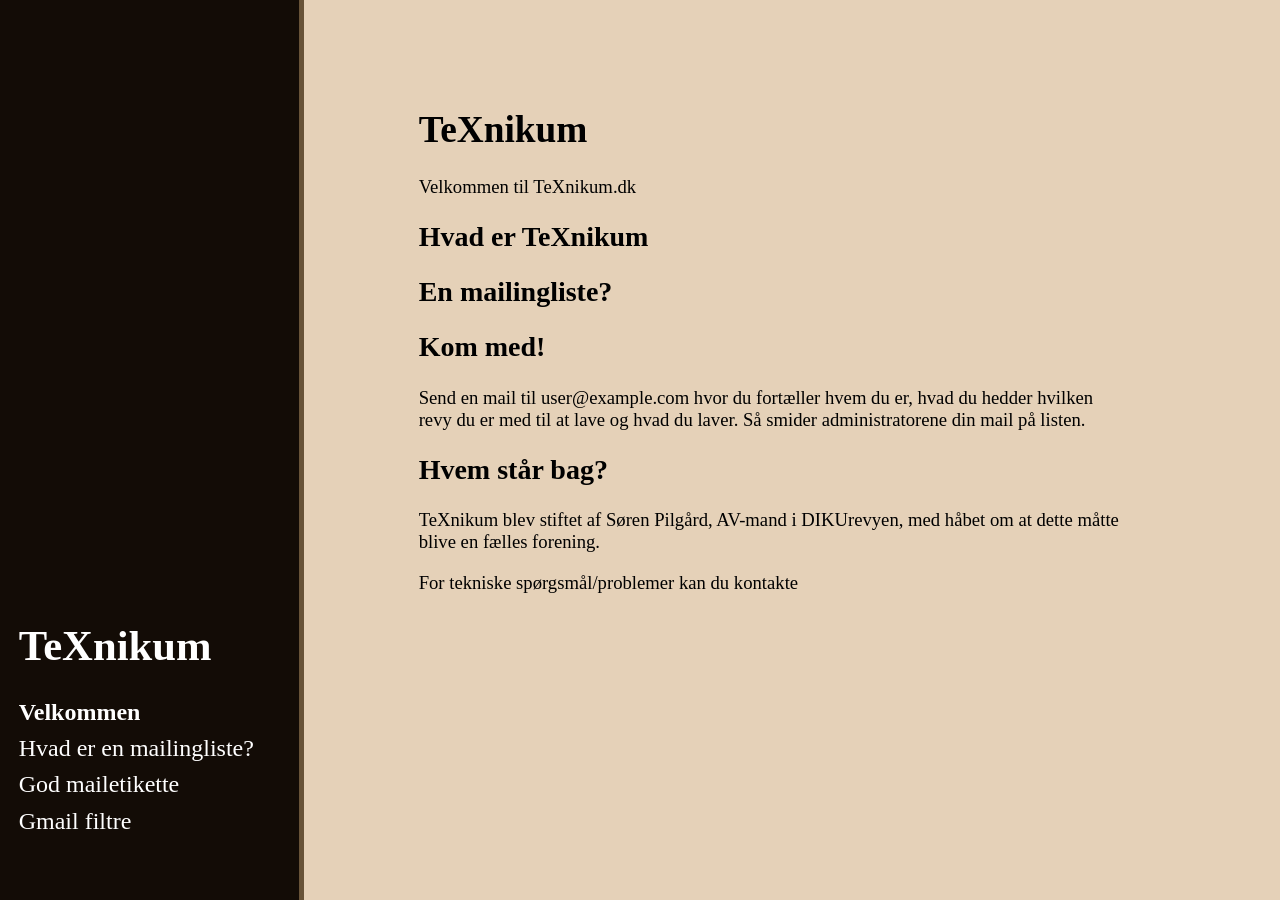
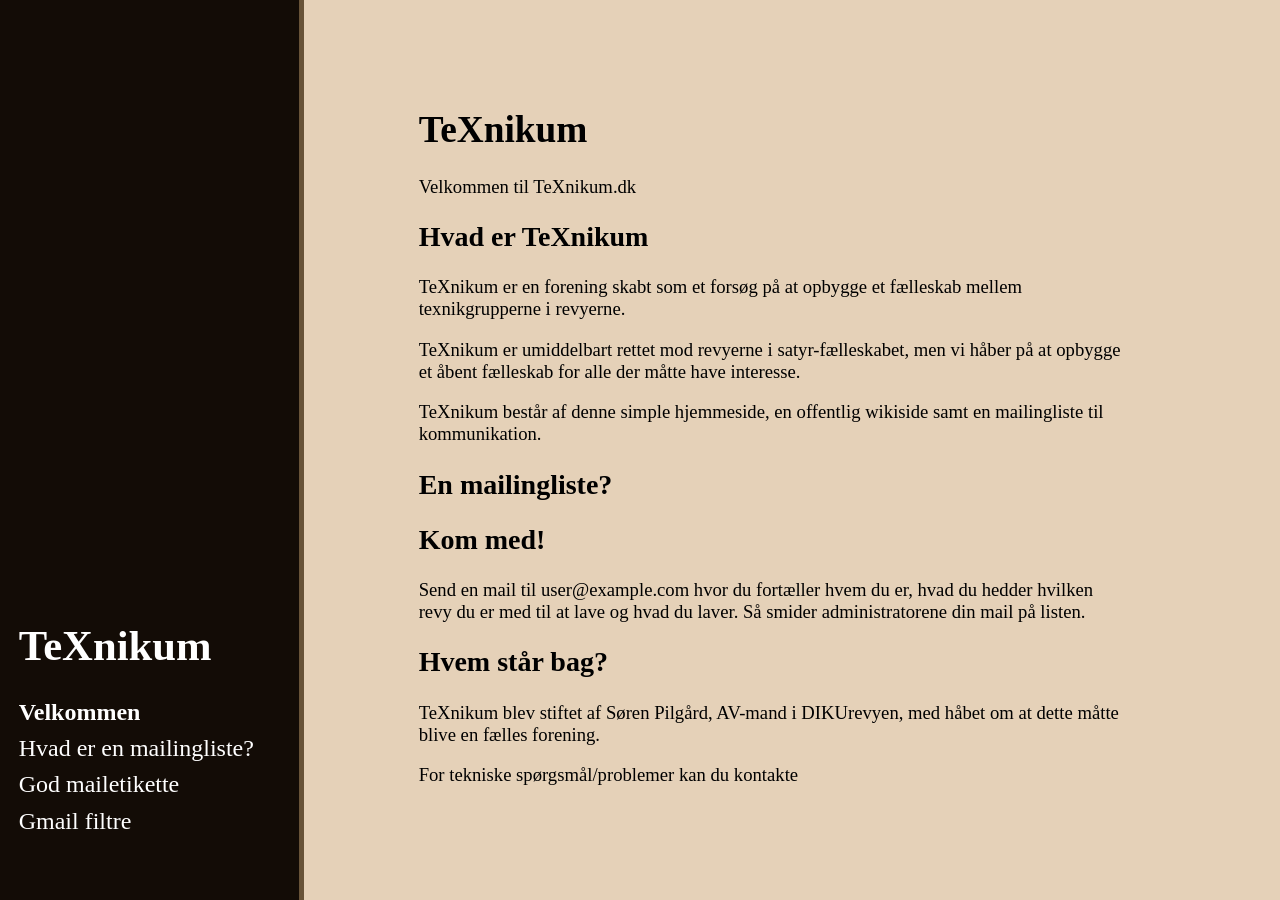
Before and after one commit to TeXnikum/TeXnikum.github.io, a Jekyll site: the page built from index.md, in a window 1280 px wide. Built offline with Jekyll 4.4.1, drawn with Linux system fonts in a browser that asks for light colours.

Commit message:
updated index text

```diff
--- a/index.md
+++ b/index.md
@@ -6,15 +6,24 @@
 # TeXnikum
 Velkommen til TeXnikum.dk
 
+
 ## Hvad er TeXnikum
+TeXnikum er en forening skabt som et forsøg på at opbygge et fælleskab mellem texnikgrupperne i revyerne.
+
+TeXnikum er umiddelbart rettet mod revyerne i satyr-fælleskabet, men vi håber på at opbygge et åbent fælleskab for alle der måtte have interesse.
+
+TeXnikum består af denne simple hjemmeside, en offentlig wikiside samt en mailingliste til kommunikation.
+
 
 ## En mailingliste?
+
 
 ## Kom med!
 
 Send en mail til {{ site.email-list }} hvor du fortæller hvem du er, hvad du hedder hvilken revy du er med til at lave og hvad du laver.
 Så smider administratorene din mail på listen.
 
+
 ## Hvem står bag?
 
 TeXnikum blev stiftet af Søren Pilgård, AV-mand i DIKUrevyen, med håbet om at dette måtte blive en fælles forening.
```
